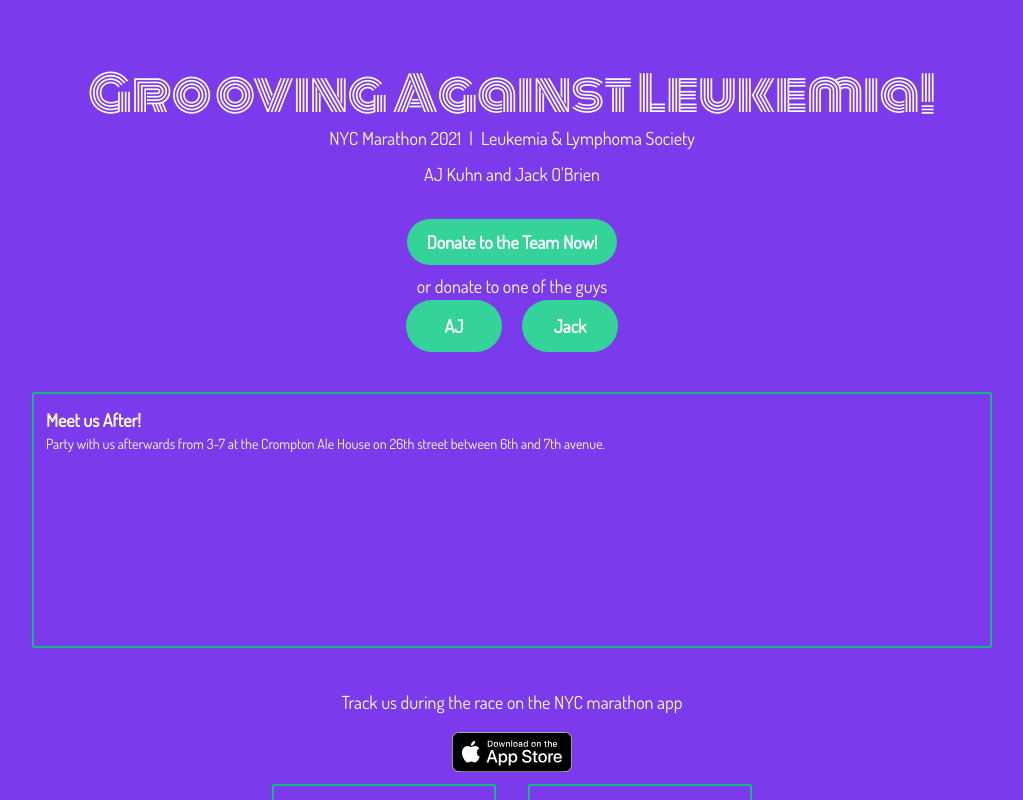
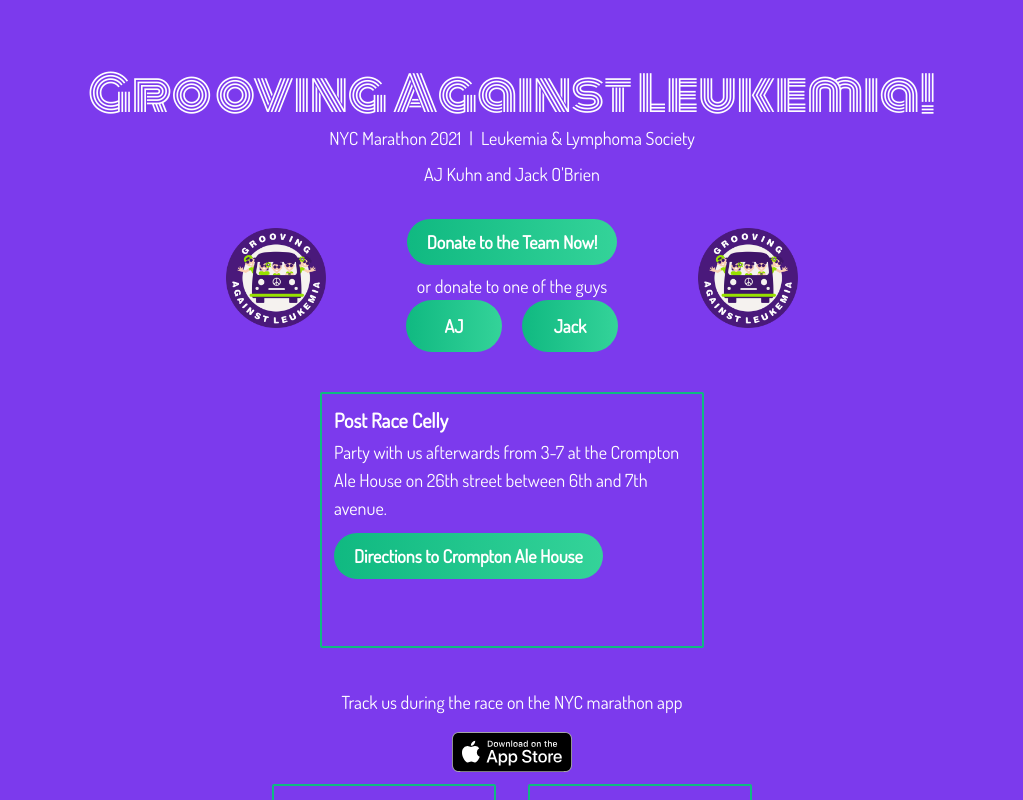
Before and after one commit to jfobrien29/gal-site, a Next.js app: page / in a window 1280 px wide. Shown: the top 800 px of the page, without its empty margins (128-1151 px from the left). Built offline with nearby package versions, Linux system fonts and the light colour scheme.

Commit message:
style cleanup

```diff
--- a/src/containers/BaseLayout.tsx
+++ b/src/containers/BaseLayout.tsx
@@ -61,7 +61,7 @@
           <div className="flex gap-2">
             <p className="text-xs">
               <Link href={LLS_URL}>
-                <a target="_blank">Leukemia Lymphoma Society</a>
+                <a target="_blank">Leukemia & Lymphoma Society</a>
               </Link>
             </p>
             <p className="text-xs">|</p>
--- a/src/pages/index.tsx
+++ b/src/pages/index.tsx
@@ -8,11 +8,39 @@
   MARATHON_URL,
 } from '@/utils/constants';
 import Link from 'next/link';
+import Image from 'next/image';
 import React from 'react';
 
-const Card: React.FC<any> = ({ title, text }) => {
+const GroovinLogo = () => {
   return (
-    <div className="group w-3/4 md:w-56 p-3 border-green-500 border-2 rounded-sm hover:bg-white hover:shadow-lg transform duration-500 ease-in-out hover:-translate-y-1 hover:text-purple-600">
+    <div className="">
+      <Image
+        src="/gal-logo.png"
+        width="100"
+        height="100"
+        placeholder="blue"
+        priority
+      />
+    </div>
+  );
+};
+
+interface PersonData {
+  name: string;
+  startingTime: string;
+  bib: string;
+  tshirt: string;
+  shorts: string;
+  hat: string;
+  playlist: string;
+}
+
+const Card: React.FC<{ title: string; data?: PersonData }> = ({
+  title,
+  data,
+}) => {
+  return (
+    <div className="group w-3/4 md:w-56 p-3 border-green-500 border-2 rounded-sm hover:bg-white hover:shadow-lg transform duration-500 ease-in-out hover:-translate-y-1 hover:text-purple-600 boxShadow-offset-green">
       <h2 className="font-semibold text-lg ">{title}</h2>
       <div className="grid grid-cols-2 text-sm">
         <p className="">Starting Time</p>
@@ -62,11 +90,13 @@
         </div>
 
         {/** Donate Button */}
-        <div className="w-full flex flex-col items-center gap-4 mt-10 text-lg">
+        <div className="w-full flex justify-center gap-20 mt-10">
+          <GroovinLogo />
+          <div className="flex flex-col items-center gap-4 text-lg">
             <div>
               <Link href={GAL_DONATE_PAGE} passHref>
                 <a
-                className="font-bold px-5 py-3 bg-green-400 rounded-full hover:shadow-2xl"
+                  className="font-bold px-5 py-3 bg-gradient-to-r from-green-500 to-green-400 rounded-full hover:shadow-2xl"
                   target="_blank"
                 >
                   Donate to the Team Now!
@@ -78,7 +108,7 @@
               <div className="flex gap-5 justify-center">
                 <Link href={AJ_DONATE_PAGE} passHref>
                   <a
-                  className="font-bold px-5 py-3 bg-green-400 rounded-full hover:shadow-2xl w-24 text-center"
+                    className="font-bold px-5 py-3 bg-gradient-to-r from-green-500 to-green-400 rounded-full hover:shadow-2xl w-24 text-center"
                     target="_blank"
                   >
                     AJ
@@ -86,7 +116,7 @@
                 </Link>
                 <Link href={JACK_DONATE_PAGE} passHref>
                   <a
-                  className="font-bold px-5 py-3 bg-green-400 rounded-full hover:shadow-2xl w-24 text-center"
+                    className="font-bold px-5 py-3 bg-gradient-to-r from-green-500 to-green-400 rounded-full hover:shadow-2xl w-24 text-center"
                     target="_blank"
                   >
                     Jack
@@ -95,17 +125,27 @@
               </div>
             </div>
           </div>
+          <GroovinLogo />
+        </div>
 
         {/** Details on Party */}
         <div className="w-full flex justify-center gap-4 mt-10 text-lg">
-          <div className="group w-3/4 md:w-3/4 h-64 p-3 border-green-500 border-2 rounded-sm hover:bg-white hover:shadow-lg transform duration-500 ease-in-out hover:-translate-y-1">
-            <h2 className="font-semibold text-lg group-hover:text-purple-600">
-              Meet us After!
-            </h2>
-            <p className="text-sm group-hover:text-purple-600">
+          <div className="group w-3/4 md:w-96 h-64 p-3 border-green-500 border-2 rounded-sm">
+            <h2 className="text-xl font-semibold">Post Race Celly</h2>
+            <p className="text-md mt-1">
               Party with us afterwards from 3-7 at the Crompton Ale House on
               26th street between 6th and 7th avenue.
             </p>
+            <div className="mt-5">
+              <Link href={AJ_DONATE_PAGE} passHref>
+                <a
+                  className="font-bold px-5 py-3 bg-gradient-to-r from-green-500 to-green-400 rounded-full hover:shadow-2xl w-24 text-center"
+                  target="_blank"
+                >
+                  Directions to Crompton Ale House
+                </a>
+              </Link>
+            </div>
           </div>
         </div>
 
@@ -123,14 +163,8 @@
 
         {/** Cards */}
         <div className="w-full flex flex-col md:flex-row justify-center items-center gap-8 mt-2 md:mt-3">
-          <Card
-            title="AJ Kuhn"
-            text="Lorem Ipsum has been the industry's standard dummy text ever since the 1500s, when an unknown printer took a galley of type and scrambled it"
-          />
-          <Card
-            title="Jack O'Brien"
-            text="Lorem Ipsum has been the industry's standard dummy text ever since the 1500s, when an unknown printer took a galley of type and scrambled it"
-          />
+          <Card title="AJ Kuhn" />
+          <Card title="Jack O'Brien" />
         </div>
       </div>
     </BaseLayout>
--- a/tailwind.config.js
+++ b/tailwind.config.js
@@ -10,6 +10,9 @@
       colors: {
         'orange': '#F80',
       },
+      boxShadow: {
+        'offset-green': '2px 2px green'
+      }
     },
   },
   variants: {
```
Lines whose indentation alone changed are shown as unchanged.
